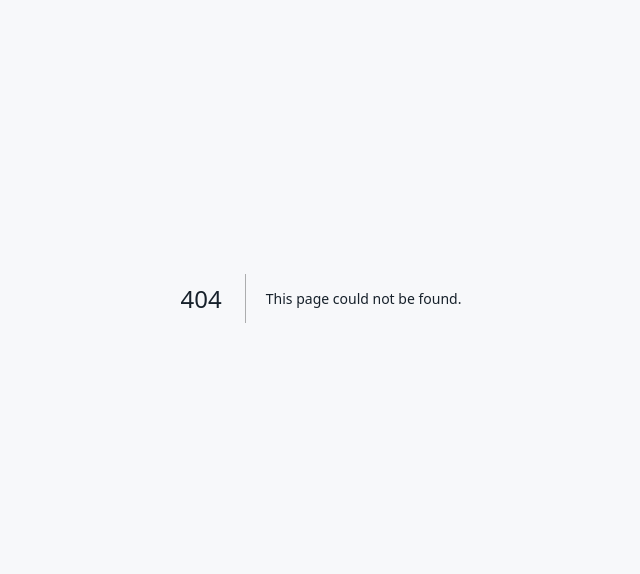
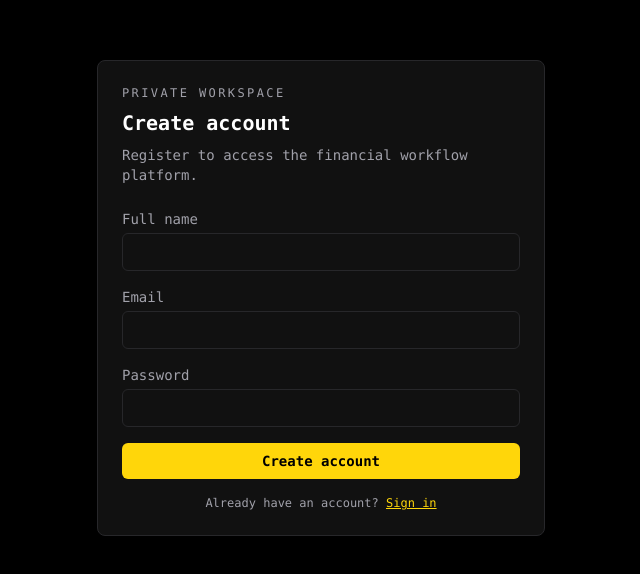
Before and after one commit to Arres1523/AI-financials-For-CPA-Web, a Next.js app: page /register in a window 1280 px wide. Before the commit this address had no page. Shown: the part 102-676 px from the top of the page, without its empty margins (319-959 px from the left). Built offline with nearby package versions, Linux system fonts and the light colour scheme; no server answers.

Commit message:
feat: add registration page with signUp flow

```diff
--- /dev/null
+++ b/src/app/register/RegisterForm.tsx
@@ -0,0 +1,112 @@
+"use client";
+
+import { useState } from "react";
+import { createClient } from "@/lib/supabase/browser";
+
+export default function RegisterForm() {
+  const [email, setEmail] = useState("");
+  const [password, setPassword] = useState("");
+  const [fullName, setFullName] = useState("");
+  const [error, setError] = useState<string | null>(null);
+  const [success, setSuccess] = useState(false);
+  const [isSubmitting, setIsSubmitting] = useState(false);
+
+  async function handleSubmit(event: React.FormEvent<HTMLFormElement>) {
+    event.preventDefault();
+    setIsSubmitting(true);
+    setError(null);
+
+    const supabase = createClient();
+    const { error: signUpError } = await supabase.auth.signUp({
+      email,
+      password,
+      options: {
+        data: { full_name: fullName },
+        emailRedirectTo: `${location.origin}/auth/callback`,
+      },
+    });
+
+    if (signUpError) {
+      setError(signUpError.message);
+      setIsSubmitting(false);
+      return;
+    }
+
+    setSuccess(true);
+    setIsSubmitting(false);
+  }
+
+  if (success) {
+    return (
+      <div className="rounded-lg border border-[#27272A] bg-[#111111] p-6">
+        <h2 className="text-lg font-mono font-semibold text-[#FFFFFF]">Check your email</h2>
+        <p className="mt-2 font-mono text-sm text-[#A1A1AA]">
+          We sent a confirmation link to <strong className="text-[#FFFFFF]">{email}</strong>.
+          Click the link to activate your account.
+        </p>
+      </div>
+    );
+  }
+
+  return (
+    <form className="space-y-4 font-mono" onSubmit={handleSubmit}>
+      <div>
+        <label className="mb-1 block text-sm font-medium text-[#A1A1AA]" htmlFor="fullName">
+          Full name
+        </label>
+        <input
+          id="fullName"
+          name="fullName"
+          type="text"
+          value={fullName}
+          onChange={(e) => setFullName(e.target.value)}
+          className="w-full rounded-md border border-[#27272A] bg-[#111111] px-3 py-2 text-sm text-[#FFFFFF] placeholder-[#A1A1AA] outline-none transition duration-150 focus:border-[#FFD60A] focus:ring-1 focus:ring-[#FFD60A]"
+          autoComplete="name"
+        />
+      </div>
+      <div>
+        <label className="mb-1 block text-sm font-medium text-[#A1A1AA]" htmlFor="reg-email">
+          Email
+        </label>
+        <input
+          id="reg-email"
+          name="email"
+          type="email"
+          value={email}
+          onChange={(e) => setEmail(e.target.value)}
+          className="w-full rounded-md border border-[#27272A] bg-[#111111] px-3 py-2 text-sm text-[#FFFFFF] placeholder-[#A1A1AA] outline-none transition duration-150 focus:border-[#FFD60A] focus:ring-1 focus:ring-[#FFD60A]"
+          autoComplete="email"
+          required
+        />
+      </div>
+      <div>
+        <label className="mb-1 block text-sm font-medium text-[#A1A1AA]" htmlFor="reg-password">
+          Password
+        </label>
+        <input
+          id="reg-password"
+          name="password"
+          type="password"
+          value={password}
+          onChange={(e) => setPassword(e.target.value)}
+          className="w-full rounded-md border border-[#27272A] bg-[#111111] px-3 py-2 text-sm text-[#FFFFFF] placeholder-[#A1A1AA] outline-none transition duration-150 focus:border-[#FFD60A] focus:ring-1 focus:ring-[#FFD60A]"
+          autoComplete="new-password"
+          required
+          minLength={6}
+        />
+      </div>
+      {error ? <p className="text-sm text-[#EF4444]" role="alert">{error}</p> : null}
+      <button
+        type="submit"
+        className="w-full rounded-md bg-[#FFD60A] px-4 py-2 text-sm font-semibold text-[#000000] transition duration-150 hover:bg-[#FFD60A]/90 disabled:cursor-not-allowed disabled:opacity-60"
+        disabled={isSubmitting}
+      >
+        {isSubmitting ? "Creating account..." : "Create account"}
+      </button>
+      <p className="text-center font-mono text-xs text-[#A1A1AA]">
+        Already have an account?{" "}
+        <a href="/login" className="text-[#FFD60A] underline">Sign in</a>
+      </p>
+    </form>
+  );
+}
--- /dev/null
+++ b/src/app/register/page.tsx
@@ -0,0 +1,31 @@
+import { Suspense } from "react";
+import { redirect } from "next/navigation";
+import { createClient } from "@/lib/supabase/server";
+import RegisterForm from "./RegisterForm";
+
+export const dynamic = "force-dynamic";
+
+export default async function RegisterPage() {
+  try {
+    const supabase = await createClient();
+    const { data: { user } } = await supabase.auth.getUser();
+    if (user) redirect("/");
+  } catch {}
+
+  return (
+    <main className="flex min-h-screen items-center justify-center bg-[#000000] px-4 py-12 font-mono">
+      <section className="w-full max-w-md rounded-lg border border-[#27272A] bg-[#111111] p-6">
+        <p className="text-xs uppercase tracking-[0.2em] text-[#A1A1AA]">Private Workspace</p>
+        <h1 className="mt-2 text-xl font-semibold text-[#FFFFFF]">Create account</h1>
+        <p className="mt-2 text-sm text-[#A1A1AA]">
+          Register to access the financial workflow platform.
+        </p>
+        <div className="mt-6">
+          <Suspense>
+            <RegisterForm />
+          </Suspense>
+        </div>
+      </section>
+    </main>
+  );
+}
```
